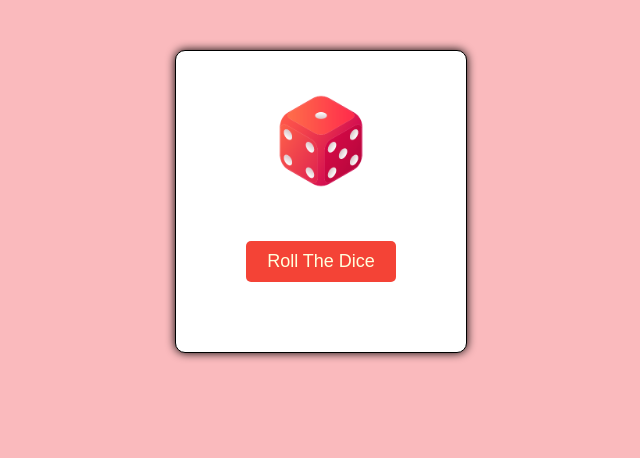
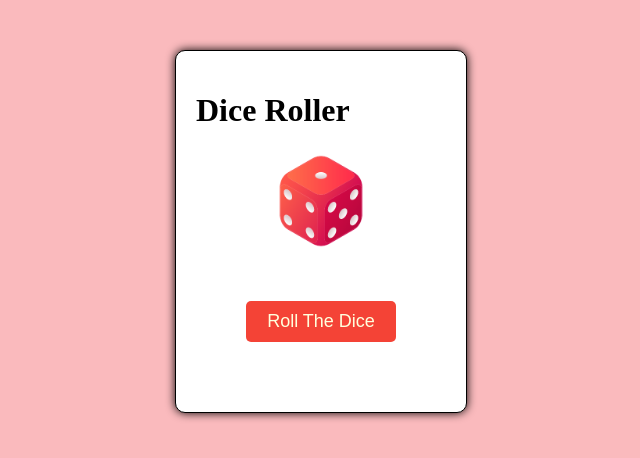
Before and after one commit to harshwardhanpatle1810/Dice-Roller, a plain HTML site: page index.html in a window 1280 px wide. Shown: the whole page, without its empty margins (319-959 px from the left). Drawn offline with Linux system fonts and the light colour scheme.

Commit message:
heading added

```diff
--- a/index.html
+++ b/index.html
@@ -46,6 +46,7 @@
 
 <body>
     <div class="container">
+        <h1 text-align="center">Dice Roller</h1>
         <img src="./first.png" alt="dice" id="dice" class="dice" />
         <button type="button" class="btn-roll" onclick="rollDice()">Roll The Dice</button>
     </div>
```
